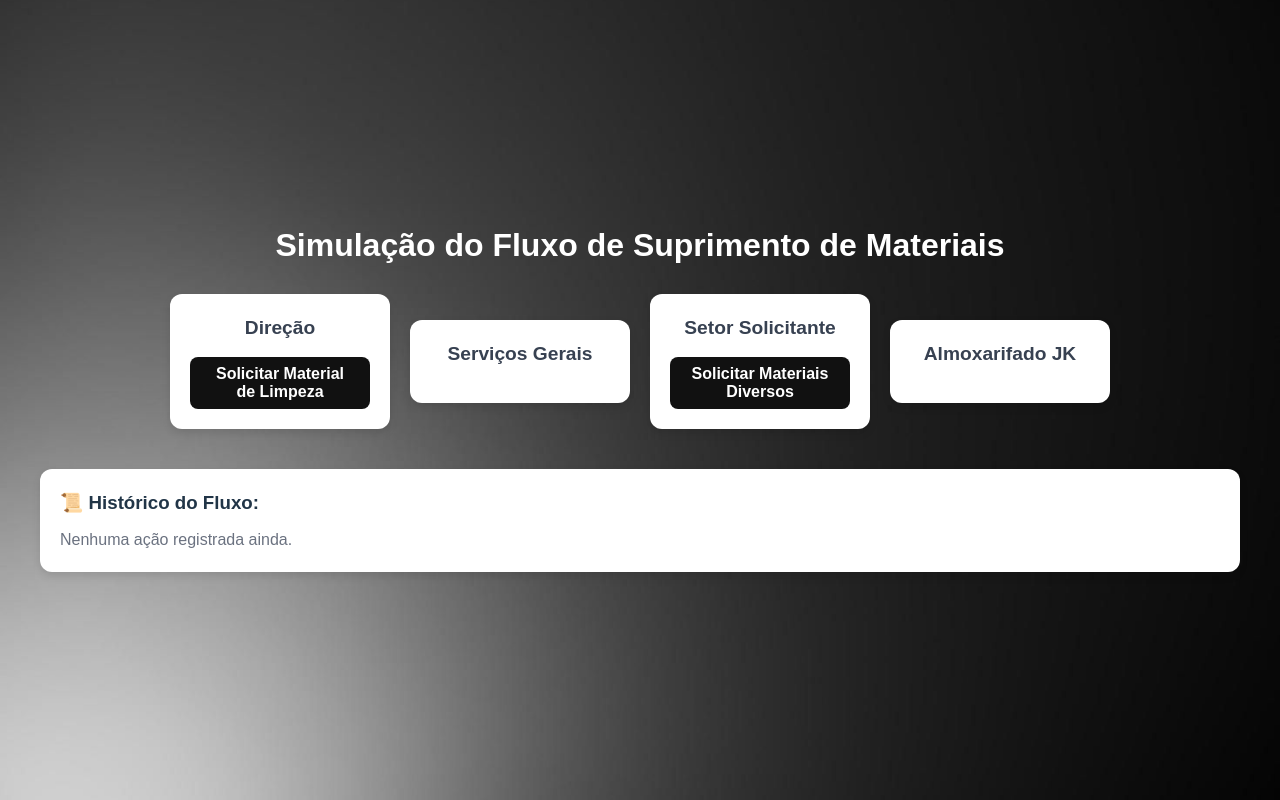
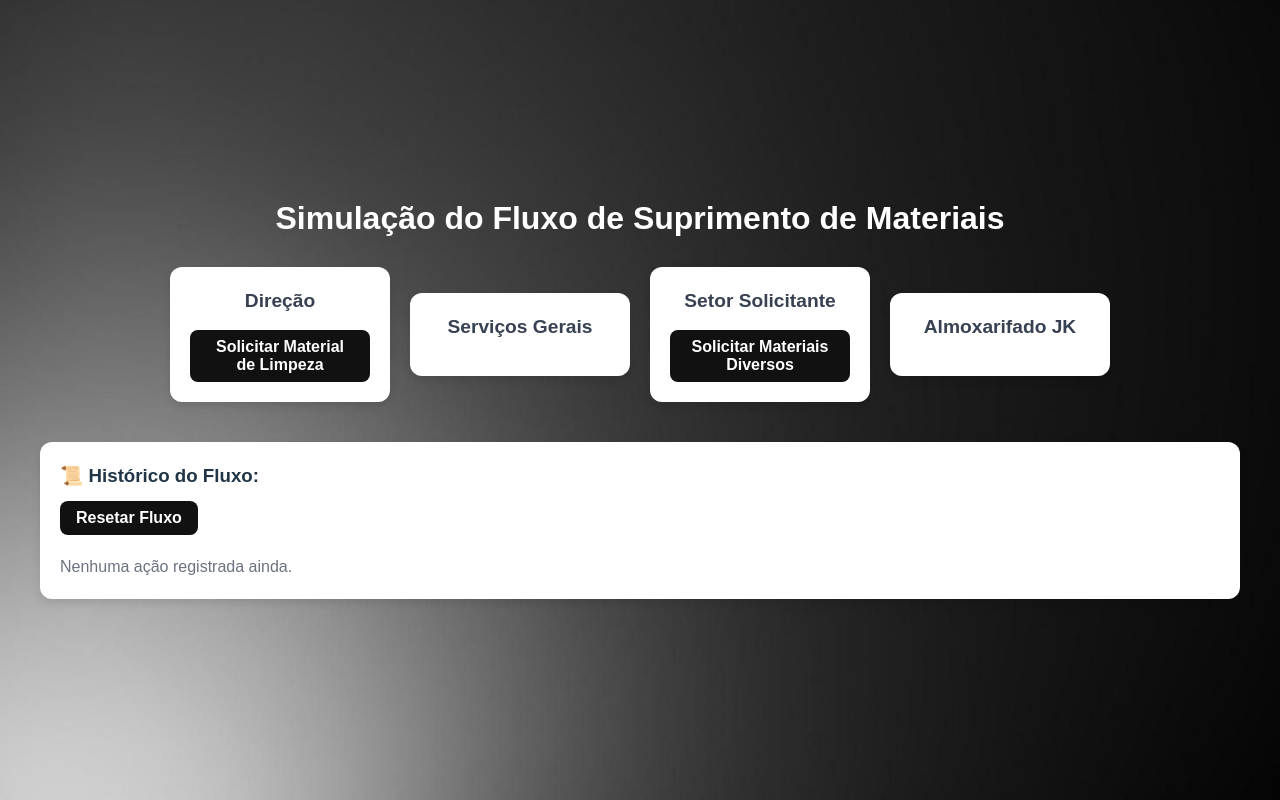
Before and after one commit to antonio809/jkservices, a React (Vite) app: page / in a window 1280 px wide. Built offline with nearby package versions, Linux system fonts and the light colour scheme.

Commit message:
Atualiza App.jsx e melhorias no fluxo

```diff
--- a/src/App.jsx
+++ b/src/App.jsx
@@ -246,6 +246,24 @@ export default function App() {
         }}
       >
         <h3 style={{ fontWeight: "bold", marginBottom: "10px" }}>📜 Histórico do Fluxo:</h3>
+        <button
+          onClick={() => {
+            setEtapa("inicio");
+            setLog([]);
+          }}
+          style={{
+            marginBottom: "20px",
+            padding: "8px 16px",
+            borderRadius: "8px",
+            backgroundColor: "#111",
+            color: "#fff",
+            border: "none",
+            cursor: "pointer",
+            fontWeight: "bold",
+          }}
+        >
+          Resetar Fluxo
+        </button>
         {log.length === 0 ? (
           <p style={{ color: "#6b7280" }}>Nenhuma ação registrada ainda.</p>
         ) : (
```
